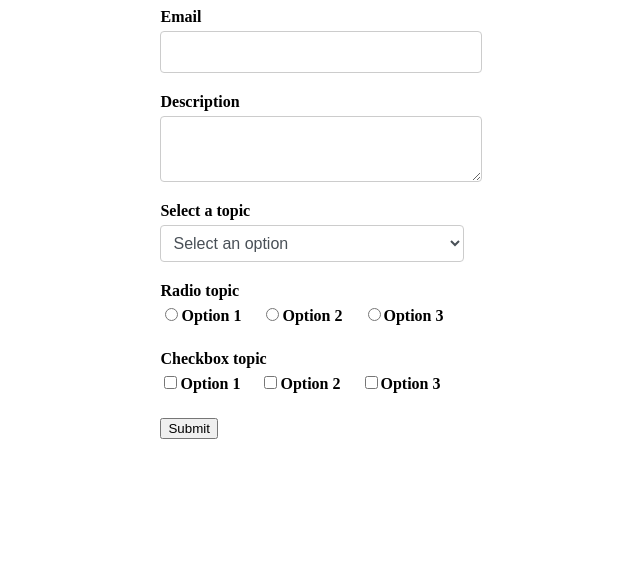
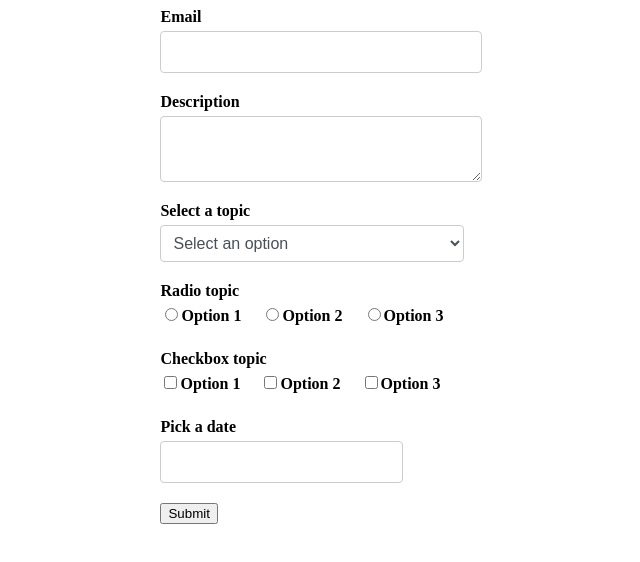
Before and after one commit to fachry99/React-Formik, a React (Vite) app in the folder Form-Demo/: page / in a window 1280 px wide. Shown: the top 562 px of the page, without its empty margins (328-968 px from the left). Built offline with nearby package versions, Linux system fonts and the light colour scheme.

Commit message:
Date picker

```diff
--- a/Form-Demo/package.json
+++ b/Form-Demo/package.json
@@ -12,6 +12,7 @@
   "dependencies": {
     "formik": "^2.4.5",
     "react": "^18.2.0",
+    "react-datepicker": "^4.20.0",
     "react-dom": "^18.2.0",
     "yup": "^1.3.2"
   },
--- /dev/null
+++ b/Form-Demo/src/components/DatePicker.jsx
@@ -0,0 +1,31 @@
+import DateView from "react-datepicker";
+import "react-datepicker/dist/react-datepicker.css";
+import { Field, ErrorMessage } from "formik";
+import TextError from "./TextError";
+
+function DatePicker(props) {
+  const { label, name, ...rest } = props;
+  return (
+    <div className="form-control">
+      <label htmlFor={name}>{label}</label>
+      <Field name={name}>
+        {({ form, field }) => {
+          const { setFieldValue } = form;
+          const { value } = field;
+          return (
+            <DateView
+              id={name}
+              {...field}
+              {...rest}
+              selected={value}
+              onChange={(val) => setFieldValue(name, val)}
+            />
+          );
+        }}
+      </Field>
+      <ErrorMessage name={name} component={TextError} />
+    </div>
+  );
+}
+
+export default DatePicker;
--- a/Form-Demo/src/components/FormikContainer.jsx
+++ b/Form-Demo/src/components/FormikContainer.jsx
@@ -28,6 +28,7 @@
     selectOption: "",
     radioOption: "",
     checkboxOption: [],
+    birthDate: null,
   };
   const validationSchema = Yup.object({
     email: Yup.string().required("Required"),
@@ -35,9 +36,11 @@
     selectOption: Yup.string().required("Required"),
     radioOption: Yup.string().required("Required"),
     checkboxOption: Yup.array().required("Required"), // array of strings
+    birthDate: Yup.date().required("Required").nullable(),
   });
   const onSubmit = (values) => {
     console.log("Form data", values);
+    console.log("Saved data", JSON.parse(JSON.stringify(values)));
   };
   return (
     <Formik
@@ -76,6 +79,7 @@
             name="checkboxOption"
             options={CheckboxOptions}
           />
+          <FormikControl control="date" label="Pick a date" name="birthDate" />
           <button type="submit">Submit</button>
         </Form>
       )}
--- a/Form-Demo/src/components/FormikControl.jsx
+++ b/Form-Demo/src/components/FormikControl.jsx
@@ -3,6 +3,7 @@
 import Select from "./Select";
 import RadioButton from "./RadioButton";
 import CheckboxGroup from "./CheckboxGroup";
+import DatePicker from "./DatePicker";
 
 function FormikControl(props) {
   const { control, ...rest } = props;
@@ -17,8 +18,8 @@
       return <RadioButton {...rest} />;
     case "checkbox":
       return <CheckboxGroup {...rest} />;
-    // case "date":
-    //   return <Date {...rest} />;
+    case "date":
+      return <DatePicker {...rest} />;
     default:
       return null;
   }
```
Also changed, not shown: 1 other file (tests, documents, lock files or other folders).
